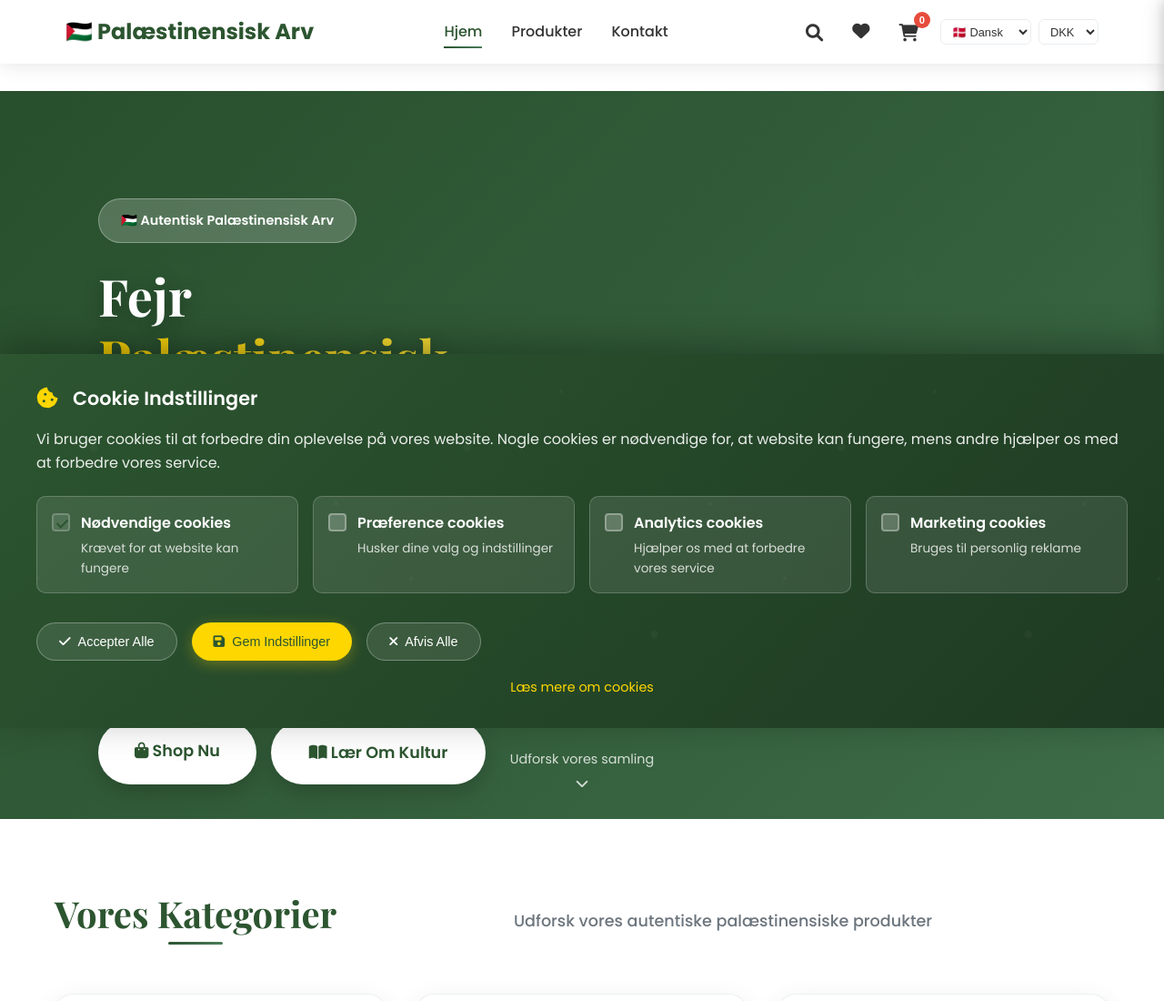
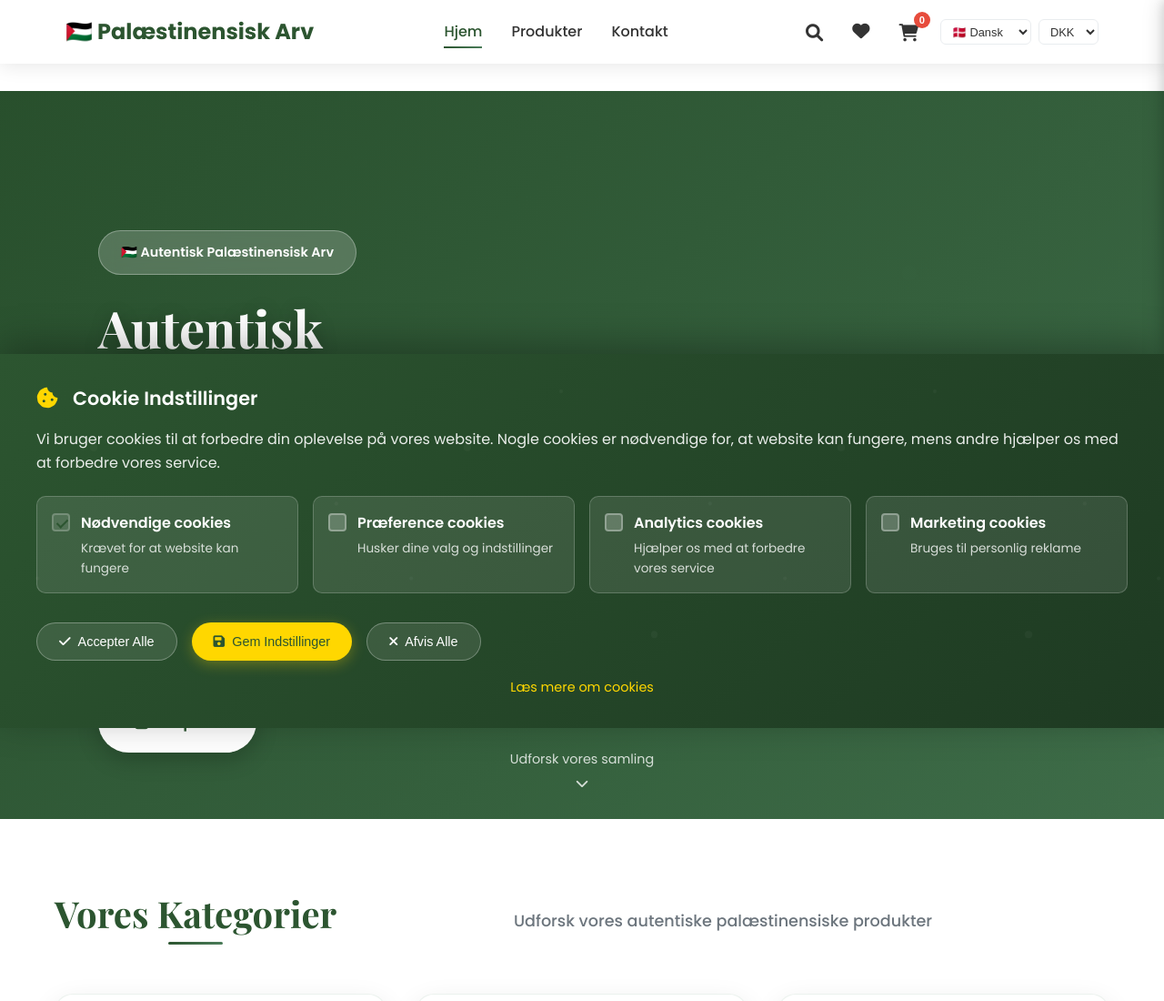
Before and after one commit to ozanuret/palestinian-store, a plain HTML site: page index.html in a window 1280 px wide. Shown: the top 1100 px of the page at 91% size. Drawn offline with nearby package versions, Linux system fonts and the light colour scheme.

Commit message:
Shorten hero section content for cleaner presentation

```diff
--- a/index.html
+++ b/index.html
@@ -169,14 +169,13 @@
         <div class="hero-content">
             <div class="hero-text">
                 <div class="hero-badge">
-                    <span>🇵🇸 Autentisk Palæstinensisk Kultur</span>
+                    <span>🇵🇸 Palæstinensisk Arv</span>
                 </div>
                 <h1 class="hero-title">
-                    <span class="hero-line">Fejr</span>
-                    <span class="hero-line highlight">Palæstinensisk</span>
-                    <span class="hero-line">Arv</span>
+                    <span class="hero-line">Autentisk</span>
+                    <span class="hero-line highlight">Kultur</span>
                 </h1>
-                <p class="hero-subtitle">Opdag smukke traditionelle tøjer og kulturelle produkter, der fejrer palæstinensisk arv og håndværk. Hvert stykke fortæller en historie om modstandskraft, skønhed og kulturel stolthed.</p>
+                <p class="hero-subtitle">Traditionelle tøjer og kulturelle produkter der fejrer palæstinensisk arv og håndværk.</p>
                 <div class="hero-stats">
                     <div class="stat-item">
                         <span class="stat-number">500+</span>
@@ -195,10 +194,6 @@
                     <a href="produkter.html" class="cta-btn primary">
                         <i class="fas fa-shopping-bag"></i>
                         Shop Nu
-                    </a>
-                    <a href="kultur.html" class="cta-btn secondary">
-                        <i class="fas fa-book-open"></i>
-                        Lær Om Kultur
                     </a>
                 </div>
             </div>
```
